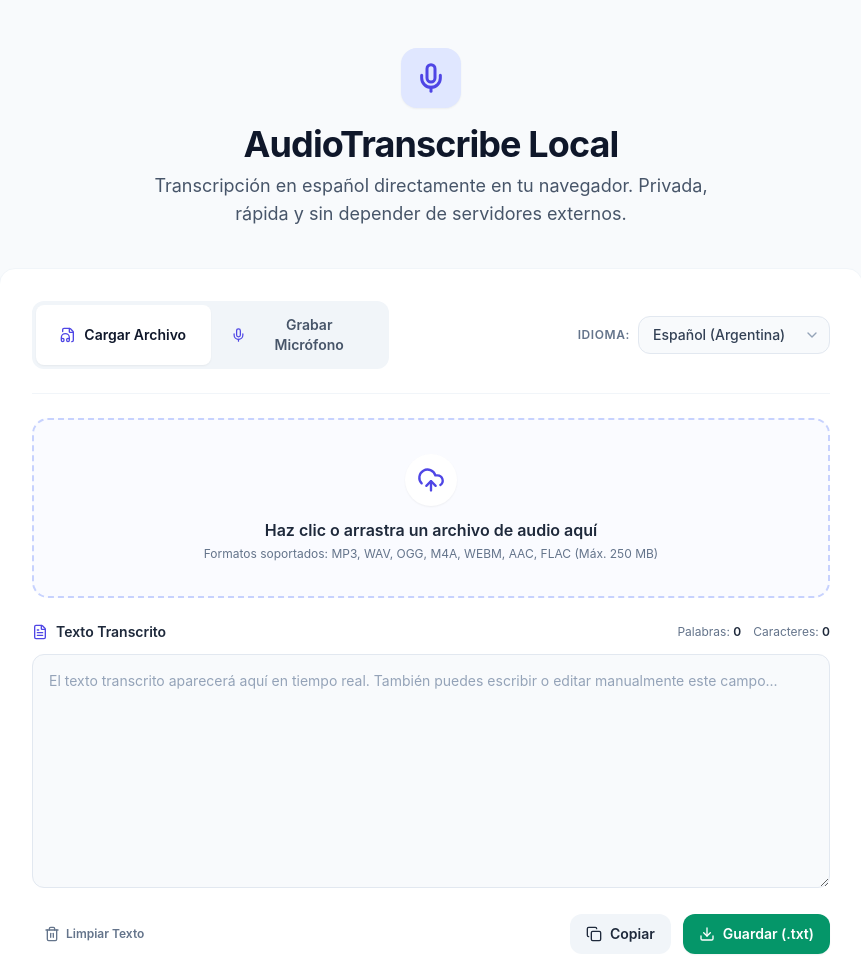
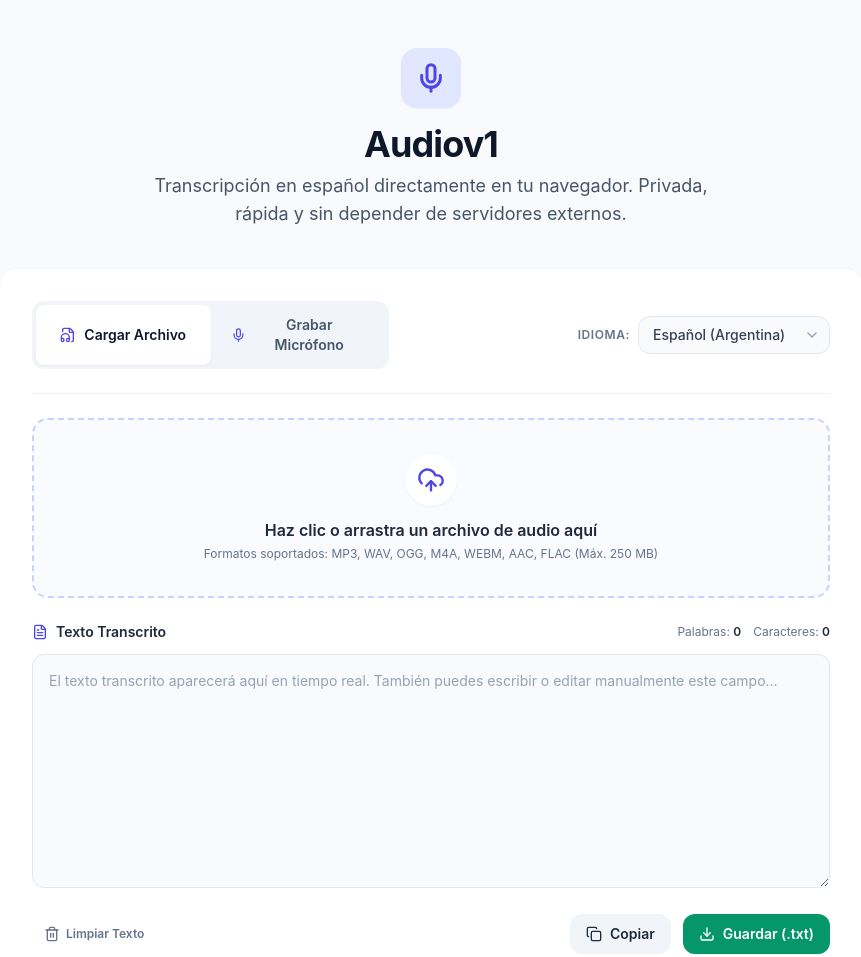
Before and after one commit to gabrielgenri/elindependiente, a plain HTML site: page audiov1.html in a window 1280 px wide. Shown: the top 957 px of the page, without its empty margins (209-1070 px from the left). Drawn offline with nearby package versions, Linux system fonts and the light colour scheme.

Commit message:
Actualizar audiov1.html

```diff
--- a/audiov1.html
+++ b/audiov1.html
@@ -69,7 +69,7 @@
         <i data-lucide="mic" class="w-8 h-8 stroke-[2.25]" aria-hidden="true"></i>
       </div>
       <h1 class="text-3xl sm:text-4xl font-bold text-slate-900 tracking-tight mb-2">
-        AudioTranscribe Local
+        Audiov1
       </h1>
       <p class="text-slate-600 text-base sm:text-lg max-w-xl mx-auto">
         Transcripción en español directamente en tu navegador. Privada, rápida y sin depender de servidores externos.
```
